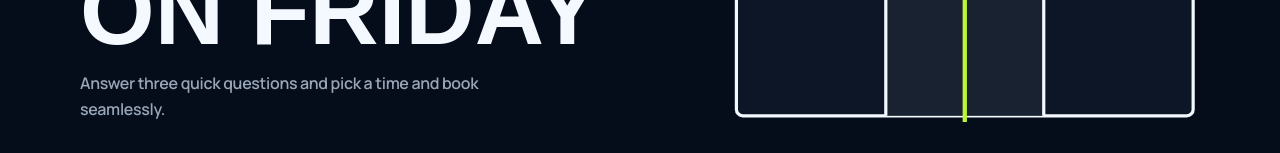
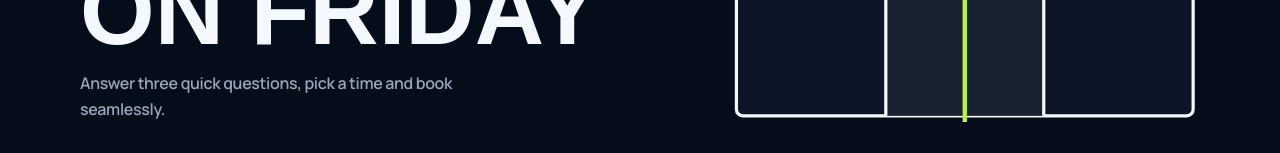
Before and after one commit to Daniel2525-ui/Pickleball-Booking-System, a Next.js app: page / in a window 1280 px wide. Shown: the part 256-409 px from the top of the page. Built offline with nearby package versions, Linux system fonts and the light colour scheme; no server answers; the database is empty; a web font is replaced by a local one.

Commit message:
Revised subheader v2 in booking container

```diff
--- a/src/components/customers/booking-container.tsx
+++ b/src/components/customers/booking-container.tsx
@@ -426,7 +426,7 @@ export const BookingContainer = () => {
             </span>
           )}
           <p className="mt-4 text-muted-foreground font-semibold max-w-md leading-relaxed">
-            Answer three quick questions and pick a time and book seamlessly.
+            Answer three quick questions, pick a time and book seamlessly.
           </p>
         </div>
         <CourtRally className="w-full max-w-sm md:max-w-none justify-self-center" />
```
